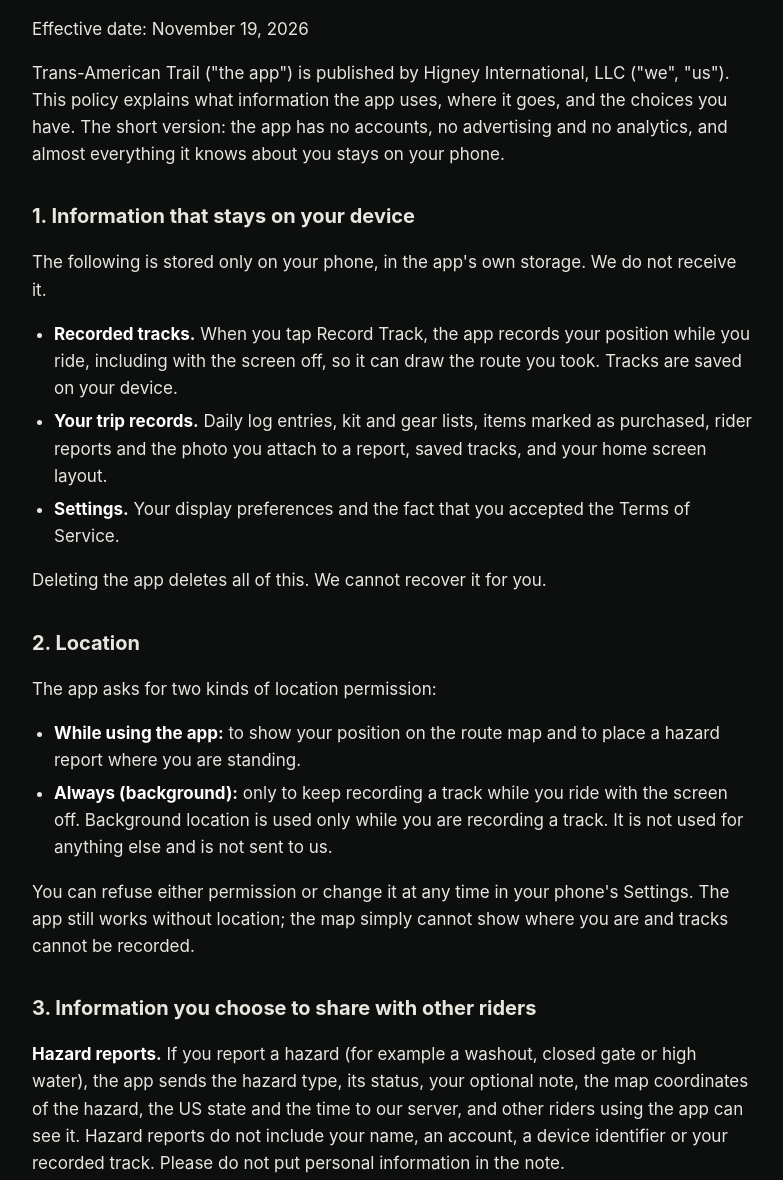
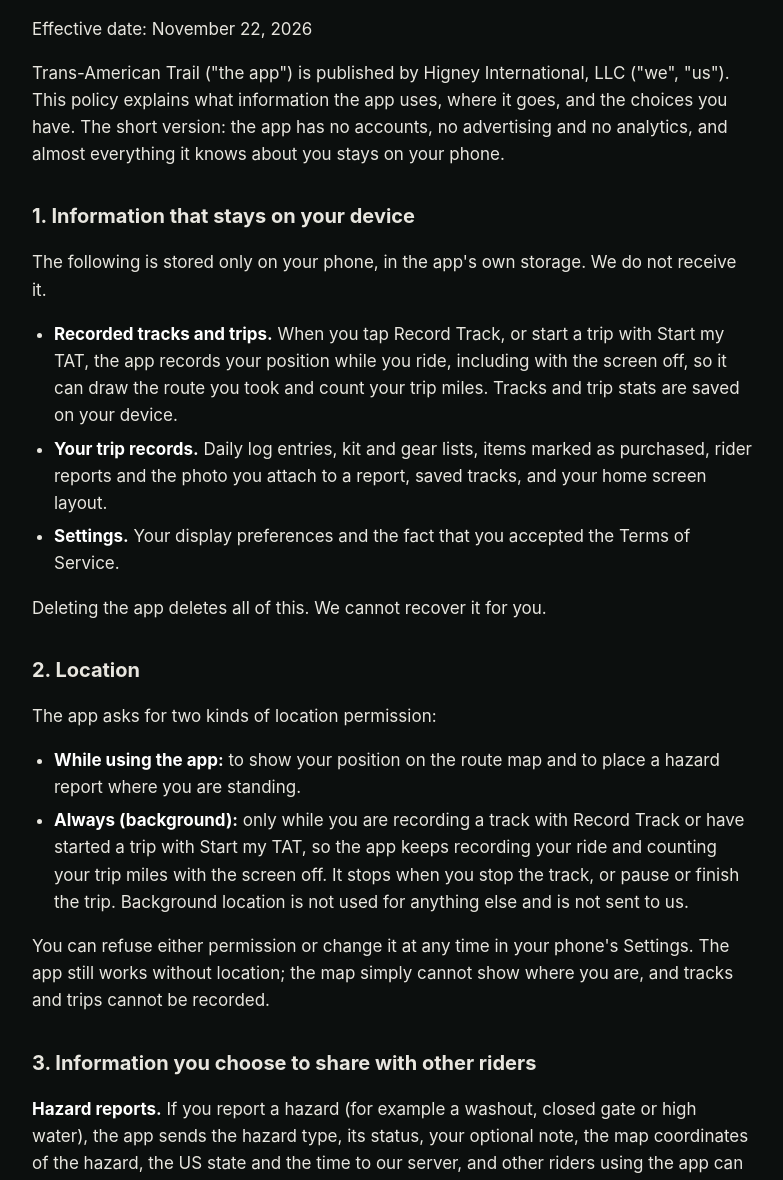
Before and after one commit to PEDROGRANDE001/trans-american-trail-app, a plain HTML site: page privacy.html in a window 1280 px wide. Shown: the part 89-1269 px from the top of the page, without its empty margins (248-1031 px from the left). Drawn offline with Linux system fonts and the light colour scheme.

Commit message:
Privacy policy: background location covers Record Track and Start my TAT
Co-Authored-By: Claude Opus 5.5 <noreply@anthropic.com>

```diff
--- a/privacy.html
+++ b/privacy.html
@@ -2,12 +2,12 @@
 <html lang="en"><head><meta charset="utf-8"><meta name="viewport" content="width=device-width, initial-scale=1"><title>Trans-American Trail Privacy Policy</title><style>body{margin:0;background:#0c0f0e;color:#e8e6df;font:17px/1.6 -apple-system,BlinkMacSystemFont,"Segoe UI",Roboto,sans-serif}
 main{max-width:720px;margin:0 auto;padding:32px 16px 64px}h1{font-size:28px;line-height:1.25}h2{font-size:20px;margin-top:32px}
 a{color:#e0a64b}strong{color:#fff}ul{padding-left:22px}li{margin:6px 0}footer{margin-top:48px;font-size:14px;opacity:.7}</style></head><body><main><h1>Trans-American Trail: Privacy Policy</h1>
-<p>Effective date: November 19, 2026</p>
+<p>Effective date: November 22, 2026</p>
 <p>Trans-American Trail ("the app") is published by Higney International, LLC ("we", "us"). This policy explains what information the app uses, where it goes, and the choices you have. The short version: the app has no accounts, no advertising and no analytics, and almost everything it knows about you stays on your phone.</p>
 <h2>1. Information that stays on your device</h2>
 <p>The following is stored only on your phone, in the app's own storage. We do not receive it.</p>
 <ul>
-<li><strong>Recorded tracks.</strong> When you tap Record Track, the app records your position while you ride, including with the screen off, so it can draw the route you took. Tracks are saved on your device.</li>
+<li><strong>Recorded tracks and trips.</strong> When you tap Record Track, or start a trip with Start my TAT, the app records your position while you ride, including with the screen off, so it can draw the route you took and count your trip miles. Tracks and trip stats are saved on your device.</li>
 <li><strong>Your trip records.</strong> Daily log entries, kit and gear lists, items marked as purchased, rider reports and the photo you attach to a report, saved tracks, and your home screen layout.</li>
 <li><strong>Settings.</strong> Your display preferences and the fact that you accepted the Terms of Service.</li>
 </ul>
@@ -16,9 +16,9 @@ a{color:#e0a64b}strong{color:#fff}ul{padding-left:22px}li{margin:6px 0}footer{ma
 <p>The app asks for two kinds of location permission:</p>
 <ul>
 <li><strong>While using the app:</strong> to show your position on the route map and to place a hazard report where you are standing.</li>
-<li><strong>Always (background):</strong> only to keep recording a track while you ride with the screen off. Background location is used only while you are recording a track. It is not used for anything else and is not sent to us.</li>
+<li><strong>Always (background):</strong> only while you are recording a track with Record Track or have started a trip with Start my TAT, so the app keeps recording your ride and counting your trip miles with the screen off. It stops when you stop the track, or pause or finish the trip. Background location is not used for anything else and is not sent to us.</li>
 </ul>
-<p>You can refuse either permission or change it at any time in your phone's Settings. The app still works without location; the map simply cannot show where you are and tracks cannot be recorded.</p>
+<p>You can refuse either permission or change it at any time in your phone's Settings. The app still works without location; the map simply cannot show where you are, and tracks and trips cannot be recorded.</p>
 <h2>3. Information you choose to share with other riders</h2>
 <p><strong>Hazard reports.</strong> If you report a hazard (for example a washout, closed gate or high water), the app sends the hazard type, its status, your optional note, the map coordinates of the hazard, the US state and the time to our server, and other riders using the app can see it. Hazard reports do not include your name, an account, a device identifier or your recorded track. Please do not put personal information in the note.</p>
 <p><strong>Sharing a track.</strong> If you use Share on a saved track, your phone's share sheet sends your current position and that route to the person or app you choose. That goes directly from your phone; we do not receive a copy.</p>
```
